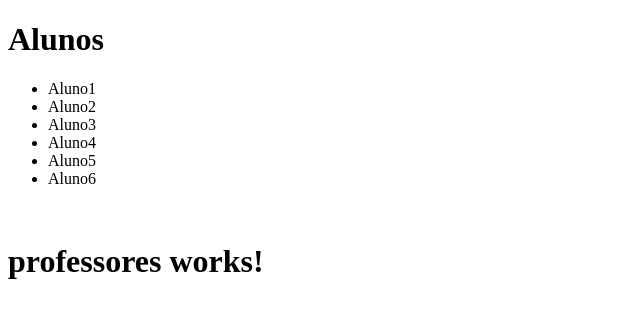
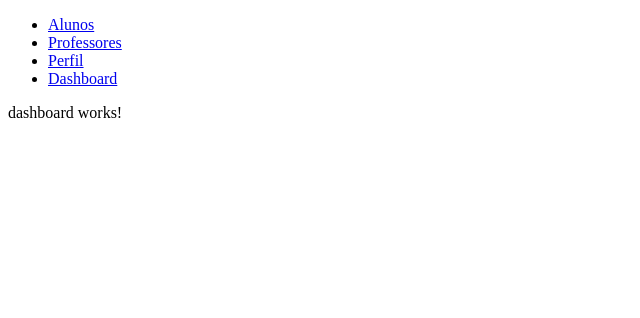
Before and after one commit to pedroarrudant/SmartSchool, an Angular app: page /dashboard in a window 1280 px wide. Before the commit this address led to /. Shown: the top 318 px of the page, without its empty margins (0-640 px from the left). Built offline with nearby package versions, Linux system fonts and the light colour scheme.

Commit message:
Uso de routing e rota vazia para dash

```diff
--- a/src/app/alunos/alunos.component.html
+++ b/src/app/alunos/alunos.component.html
@@ -2,6 +2,6 @@
 
 <ul>
     <li *ngFor='let Aluno of Alunos'>
-        {{Aluno}}
+        {{Aluno.nome}}
     </li>
 </ul>
--- a/src/app/alunos/alunos.component.ts
+++ b/src/app/alunos/alunos.component.ts
@@ -9,12 +9,12 @@ export class AlunosComponent implements OnInit {
 
   titulo:String = 'Alunos';
   public Alunos = [
-    'Aluno1',
-    'Aluno2',
-    'Aluno3',
-    'Aluno4',
-    'Aluno5',
-    'Aluno6',
+    {nome: 'Aluno1'},
+    {nome: 'Aluno2'},
+    {nome: 'Aluno3'},
+    {nome: 'Aluno4'},
+    {nome: 'Aluno5'},
+    {nome: 'Aluno6'},
   ];
 
   constructor() { }
--- a/src/app/app-routing.module.ts
+++ b/src/app/app-routing.module.ts
@@ -1,7 +1,17 @@
 import { NgModule } from '@angular/core';
 import { Routes, RouterModule } from '@angular/router';
+import { ProfessoresComponent } from './professores/professores.component';
+import { AlunosComponent } from './alunos/alunos.component';
+import { PerfilComponent } from './perfil/perfil.component';
+import { DashboardComponent } from './dashboard/dashboard.component';
 
-const routes: Routes = [];
+const routes: Routes = [
+  {path: '', redirectTo:'dashboard', pathMatch:'full'},
+  {path: 'professores', component: ProfessoresComponent},
+  {path: 'alunos', component: AlunosComponent},
+  {path: 'perfil', component: PerfilComponent},
+  {path: 'dashboard', component: DashboardComponent}
+];
 
 @NgModule({
   imports: [RouterModule.forRoot(routes)],
--- a/src/app/app.component.html
+++ b/src/app/app.component.html
@@ -1,3 +1,17 @@
-<app-alunos></app-alunos>
-<br>
-<app-professores></app-professores>
+<nav>
+    <ul>
+        <li>
+            <a routerLink="alunos">Alunos</a>
+        </li>
+        <li>
+            <a routerLink="professores">Professores</a>
+        </li>
+        <li>
+            <a routerLink="perfil">Perfil</a>
+        </li>
+        <li>
+            <a routerLink="dashboard">Dashboard</a>
+        </li>
+    </ul>
+</nav>
+<router-outlet></router-outlet>
--- a/src/app/app.module.ts
+++ b/src/app/app.module.ts
@@ -5,12 +5,16 @@ import { AppRoutingModule } from './app-routing.module';
 import { AppComponent } from './app.component';
 import { AlunosComponent } from './alunos/alunos.component';
 import { ProfessoresComponent } from './professores/professores.component';
+import { PerfilComponent } from './perfil/perfil.component';
+import { DashboardComponent } from './dashboard/dashboard.component';
 
 @NgModule({
   declarations: [
     AppComponent,
     AlunosComponent,
-    ProfessoresComponent
+    ProfessoresComponent,
+    PerfilComponent,
+    DashboardComponent
   ],
   imports: [
     BrowserModule,
--- /dev/null
+++ b/src/app/dashboard/dashboard.component.html
@@ -0,0 +1 @@
+<p>dashboard works!</p>
--- /dev/null
+++ b/src/app/dashboard/dashboard.component.ts
@@ -0,0 +1,15 @@
+import { Component, OnInit } from '@angular/core';
+
+@Component({
+  selector: 'app-dashboard',
+  templateUrl: './dashboard.component.html',
+  styleUrls: ['./dashboard.component.css']
+})
+export class DashboardComponent implements OnInit {
+
+  constructor() { }
+
+  ngOnInit(): void {
+  }
+
+}
--- /dev/null
+++ b/src/app/perfil/perfil.component.html
@@ -0,0 +1 @@
+<p>perfil works!</p>
--- /dev/null
+++ b/src/app/perfil/perfil.component.ts
@@ -0,0 +1,15 @@
+import { Component, OnInit } from '@angular/core';
+
+@Component({
+  selector: 'app-perfil',
+  templateUrl: './perfil.component.html',
+  styleUrls: ['./perfil.component.css']
+})
+export class PerfilComponent implements OnInit {
+
+  constructor() { }
+
+  ngOnInit(): void {
+  }
+
+}
```
Also changed, not shown: src/app/dashboard/dashboard.component.css (added), src/app/perfil/perfil.component.css (added), 2 other files (tests, documents, lock files or other folders).
